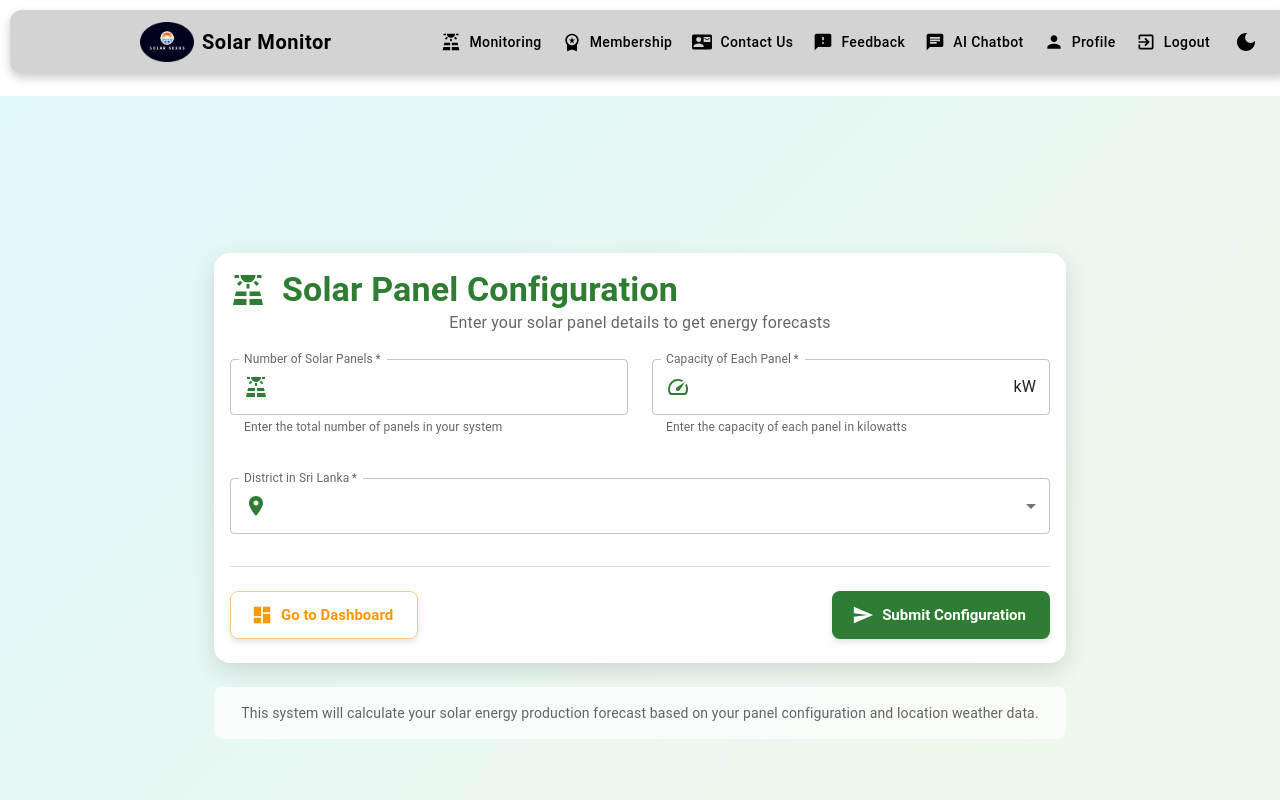
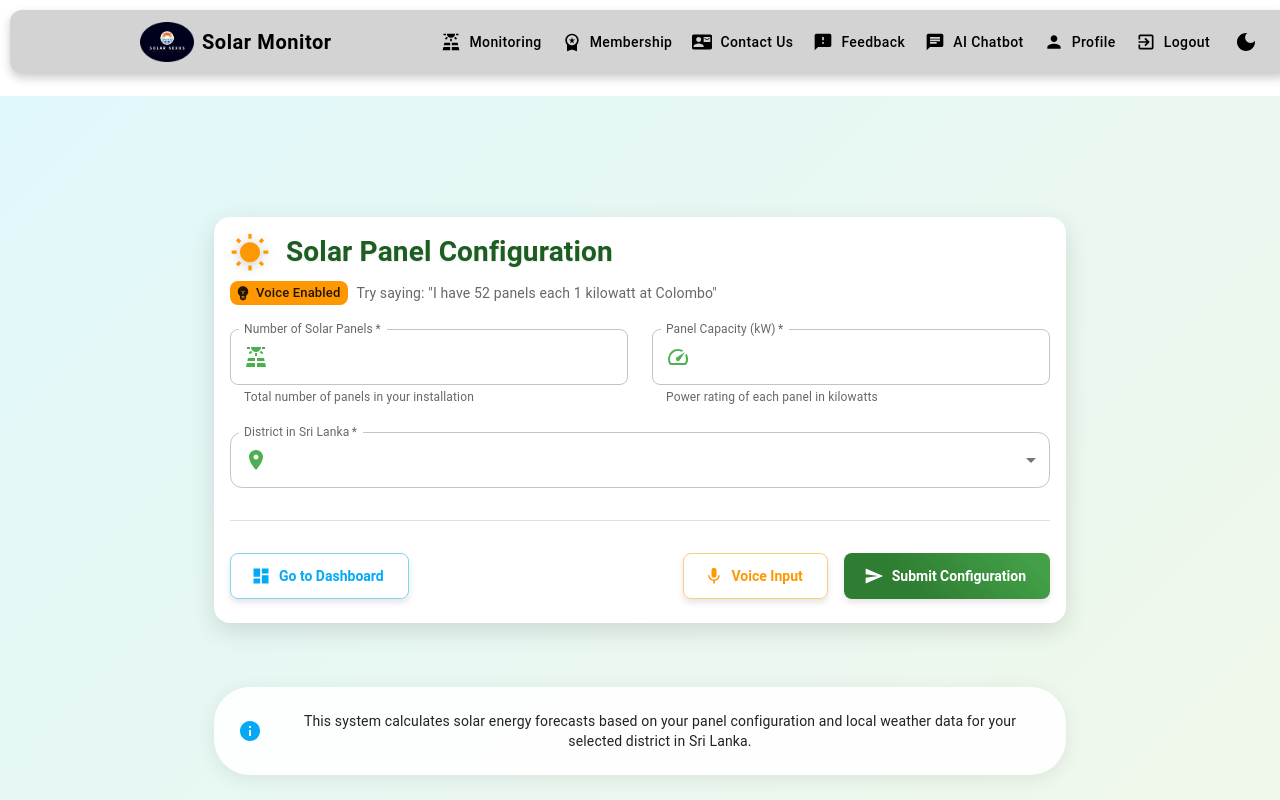
Before and after one commit to dewna-u/solar-nexus, a React (Create React App) app in the folder solarnexus/: page /SolarInputs in a window 1280 px wide. Built offline with nearby package versions, Linux system fonts and the light colour scheme.

Commit message:
voice input done

```diff
--- a/solarnexus/package.json
+++ b/solarnexus/package.json
@@ -18,6 +18,7 @@
         "express": "^5.1.0",
         "jspdf": "^3.0.1",
         "jspdf-autotable": "^5.0.2",
+        "microsoft-cognitiveservices-speech-sdk": "^1.43.1",
         "react": "^19.0.0",
         "react-chartjs-2": "^5.3.0",
         "react-csv": "^2.2.2",
--- a/solarnexus/src/Components/IT22101488/SolarInputs.js
+++ b/solarnexus/src/Components/IT22101488/SolarInputs.js
@@ -1,6 +1,8 @@
-import React, { useState } from "react";
-import { useNavigate } from "react-router-dom";
-import axios from "axios";
+
+import { useState } from "react"
+import { useNavigate } from "react-router-dom"
+import axios from "axios"
+import * as SpeechSDK from "microsoft-cognitiveservices-speech-sdk"
 import {
   Box,
   Container,
@@ -16,51 +18,122 @@ import {
   FormControl,
   InputLabel,
   Select,
-  Divider,
+  Snackbar,
   Alert,
-  Snackbar,
   createTheme,
   ThemeProvider,
-} from "@mui/material";
+  Tooltip,
+  Divider,
+  Chip,
+  Stack,
+  Fade,
+  LinearProgress,
+} from "@mui/material"
 import {
   SolarPower,
   Speed,
   LocationOn,
   Send,
   Dashboard,
-} from "@mui/icons-material";
+  Mic,
+  Info,
+  WbSunny,
+  BarChart,
+  EmojiObjects,
+} from "@mui/icons-material"
 
-// Custom theme for solar application
+// 🔑 Replace with your Azure Speech credentials
+const AZURE_KEY = "EhqxXUnQrtNIaA5JUeccg9W7Unw8OF7D3fbauRsuYtLVtWZYNeGEJQQJ99BEACYeBjFXJ3w3AAAYACOGRNWk"
+const AZURE_REGION = "eastus"
+
+const sriLankaDistricts = [
+  "Ampara",
+  "Anuradhapura",
+  "Badulla",
+  "Batticaloa",
+  "Colombo",
+  "Galle",
+  "Gampaha",
+  "Hambantota",
+  "Jaffna",
+  "Kalutara",
+  "Kandy",
+  "Kegalle",
+  "Kilinochchi",
+  "Kurunegala",
+  "Mannar",
+  "Matale",
+  "Matara",
+  "Monaragala",
+  "Mullaitivu",
+  "Nuwara Eliya",
+  "Polonnaruwa",
+  "Puttalam",
+  "Ratnapura",
+  "Trincomalee",
+  "Vavuniya",
+]
+
+const matchDistrict = (sentence) => {
+  const lower = sentence.toLowerCase()
+  return sriLankaDistricts.find((d) => lower.includes(d.toLowerCase())) || ""
+}
+
+const recognizeSpeech = () => {
+  return new Promise((resolve, reject) => {
+    const speechConfig = SpeechSDK.SpeechConfig.fromSubscription(AZURE_KEY, AZURE_REGION)
+    const audioConfig = SpeechSDK.AudioConfig.fromDefaultMicrophoneInput()
+    const recognizer = new SpeechSDK.SpeechRecognizer(speechConfig, audioConfig)
+
+    recognizer.recognizeOnceAsync((result) => {
+      if (result.reason === SpeechSDK.ResultReason.RecognizedSpeech) {
+        resolve(result.text)
+      } else {
+        reject("Speech not recognized")
+      }
+    })
+  })
+}
+
 const theme = createTheme({
   palette: {
     primary: {
-      main: "#2e7d32", // Green for solar/eco theme
-      light: "#60ad5e",
-      dark: "#005005",
-      contrastText: "#ffffff",
+      main: "#2e7d32",
+      light: "#4caf50",
+      dark: "#1b5e20",
     },
     secondary: {
-      main: "#ff9800", // Orange for sun/energy
-      light: "#ffc947",
-      dark: "#c66900",
-      contrastText: "#000000",
+      main: "#ff9800",
+      light: "#ffb74d",
+      dark: "#f57c00",
     },
     background: {
       default: "#f8f9fa",
       paper: "#ffffff",
     },
+    success: {
+      main: "#4caf50",
+    },
+    info: {
+      main: "#03a9f4",
+    },
   },
   typography: {
     fontFamily: "'Roboto', 'Segoe UI', sans-serif",
     h4: {
-      fontWeight: 600,
+      fontWeight: 700,
+      fontSize: "1.75rem",
     },
     h5: {
       fontWeight: 600,
+      fontSize: "1.25rem",
     },
-    h6: {
+    subtitle1: {
       fontWeight: 500,
     },
+  },
+  shape: {
+    borderRadius: 12,
   },
   components: {
     MuiButton: {
@@ -71,6 +144,17 @@ const theme = createTheme({
           fontWeight: 600,
           boxShadow: "0 4px 6px rgba(0,0,0,0.1)",
           padding: "10px 24px",
+          transition: "transform 0.2s ease-in-out",
+          "&:hover": {
+            transform: "translateY(-2px)",
+            boxShadow: "0 6px 10px rgba(0,0,0,0.15)",
+          },
+        },
+        containedPrimary: {
+          background: "linear-gradient(45deg, #2e7d32 30%, #43a047 90%)",
+        },
+        containedSecondary: {
+          background: "linear-gradient(45deg, #f57c00 30%, #ff9800 90%)",
         },
       },
     },
@@ -79,76 +163,111 @@ const theme = createTheme({
         root: {
           borderRadius: 16,
           boxShadow: "0 8px 24px rgba(0,0,0,0.12)",
+          overflow: "visible",
         },
       },
     },
     MuiTextField: {
       styleOverrides: {
         root: {
-          marginBottom: 16,
+          "& .MuiOutlinedInput-root": {
+            borderRadius: 8,
           },
         },
       },
     },
-});
+    MuiSelect: {
+      styleOverrides: {
+        outlined: {
+          borderRadius: 8,
+        },
+      },
+    },
+    MuiChip: {
+      styleOverrides: {
+        root: {
+          borderRadius: 8,
+          fontWeight: 500,
+        },
+      },
+    },
+  },
+})
 
 function SolarInputs() {
   const [formData, setFormData] = useState({
     numPanels: "",
     panelCapacity: "",
     location: "",
-  });
-  const [error, setError] = useState("");
-  const [showAlert, setShowAlert] = useState(false);
+  })
+  const [recognizedText, setRecognizedText] = useState("")
+  const [error, setError] = useState("")
+  const [showAlert, setShowAlert] = useState(false)
+  const [isListening, setIsListening] = useState(false)
+  const [isSubmitting, setIsSubmitting] = useState(false)
 
-  const navigate = useNavigate();
-
-  const sriLankaDistricts = [
-    "Ampara", "Anuradhapura", "Badulla", "Batticaloa", "Colombo",
-    "Galle", "Gampaha", "Hambantota", "Jaffna", "Kalutara",
-    "Kandy", "Kegalle", "Kilinochchi", "Kurunegala", "Mannar",
-    "Matale", "Matara", "Monaragala", "Mullaitivu", "Nuwara Eliya",
-    "Polonnaruwa", "Puttalam", "Ratnapura", "Trincomalee", "Vavuniya"
-  ];
+  const navigate = useNavigate()
 
   const handleChange = (e) => {
-    setFormData({ ...formData, [e.target.name]: e.target.value });
-  };
+    setFormData({ ...formData, [e.target.name]: e.target.value })
+  }
 
   const handleSubmit = async (e) => {
-    e.preventDefault();
+    e.preventDefault()
+    setIsSubmitting(true)
 
     const payload = {
-      numPanels: parseInt(formData.numPanels),
-      panelCapacity: parseFloat(formData.panelCapacity),
+      numPanels: Number.parseInt(formData.numPanels),
+      panelCapacity: Number.parseFloat(formData.panelCapacity),
       location: formData.location,
-    };
-
-    console.log("🚀 Submitting form:", payload);
+    }
 
     try {
-      const response = await axios.post("http://localhost:5000/api/solarInputs/add", payload, {
-        headers: {
-          "Content-Type": "application/json",
-        },
-      });
-
+      const response = await axios.post("http://localhost:5000/api/solarInputs/add", payload)
       if (response.status === 201) {
-        console.log("✅ Success:", response.data);
         navigate("/MonitoringDashboard", {
-          state: { weatherData: response.data.data.weather }
-        });
+          state: { weatherData: response.data.data.weather },
+        })
       }
     } catch (error) {
-      console.error("❌ Error submitting form:", error.response?.data?.message || error.message);
-      setError(error.response?.data?.message || error.message);
-      setShowAlert(true);
+      setError(error.response?.data?.message || "Submission failed")
+      setShowAlert(true)
+      setIsSubmitting(false)
     }
-  };
+  }
 
-  const handleCloseAlert = () => {
-    setShowAlert(false);
-  };
+  const handleVoiceInput = async () => {
+    try {
+      setIsListening(true)
+      const speechText = await recognizeSpeech()
+      setRecognizedText(speechText)
+      console.log("🗣 Detected:", speechText)
+
+      const numPanelsMatch = speechText.match(/(\d+)\s*panels?/i)
+      const capacityMatch = speechText.match(/each\s*(\d+(\.\d+)?)/i) || speechText.match(/(\d+(\.\d+)?)\s*k?w/i) // fallback match like "1 kW"
+      const location = matchDistrict(speechText)
+
+      const numPanels = numPanelsMatch ? numPanelsMatch[1] : ""
+      const panelCapacity = capacityMatch ? capacityMatch[1] : ""
+
+      setFormData({
+        numPanels,
+        panelCapacity,
+        location,
+      })
+    } catch (err) {
+      setError("Voice input failed")
+      setShowAlert(true)
+    } finally {
+      setIsListening(false)
+    }
+  }
+
+  // Calculate estimated power output
+  const estimatedOutput =
+    formData.numPanels && formData.panelCapacity
+      ? (Number.parseFloat(formData.numPanels) * Number.parseFloat(formData.panelCapacity)).toFixed(2)
+      : null
 
   return (
     <ThemeProvider theme={theme}>
@@ -163,21 +282,96 @@ function SolarInputs() {
         }}
       >
         <Container maxWidth="md">
-          <Card>
+          <Box sx={{ position: "relative", mb: 8 }}>
+            <Card
+              elevation={8}
+              sx={{
+                position: "relative",
+                overflow: "visible",
+                "&::before": {
+                  content: '""',
+                  position: "absolute",
+                  top: -20,
+                  left: -20,
+                  right: -20,
+                  bottom: -20,
+                  background: "radial-gradient(circle at top left, rgba(255,235,59,0.2), transparent 70%)",
+                  zIndex: -1,
+                  borderRadius: "24px",
+                },
+              }}
+            >
               <CardHeader
                 title={
-                <Box sx={{ display: "flex", alignItems: "center" }}>
-                  <SolarPower sx={{ fontSize: 36, color: "primary.main", mr: 2 }} />
-                  <Typography variant="h4" color="primary.main">
+                  <Box sx={{ display: "flex", alignItems: "center", mb: 1 }}>
+                    <WbSunny
+                      sx={{
+                        fontSize: 40,
+                        color: "secondary.main",
+                        mr: 2,
+                        filter: "drop-shadow(0 2px 4px rgba(0,0,0,0.2))",
+                      }}
+                    />
+                    <Typography variant="h4" color="primary.dark" sx={{ textShadow: "0 1px 2px rgba(0,0,0,0.1)" }}>
                       Solar Panel Configuration
                     </Typography>
                   </Box>
                 }
-              subheader="Enter your solar panel details to get energy forecasts"
+                subheader={
+                  <Box sx={{ display: "flex", alignItems: "center", mt: 1 }}>
+                    <Chip
+                      icon={<EmojiObjects fontSize="small" />}
+                      label="Voice Enabled"
+                      color="secondary"
+                      size="small"
+                      sx={{ mr: 1 }}
+                    />
+                    <Typography variant="body2" color="text.secondary">
+                      Try saying: "I have 52 panels each 1 kilowatt at Colombo"
+                    </Typography>
+                  </Box>
+                }
                 sx={{ pb: 0 }}
               />
 
+              {recognizedText && (
+                <Fade in={!!recognizedText}>
+                  <Box
+                    sx={{
+                      mx: 3,
+                      my: 2,
+                      p: 2,
+                      backgroundColor: "rgba(255, 253, 231, 0.8)",
+                      borderRadius: 2,
+                      border: "1px solid #fff9c4",
+                      boxShadow: "inset 0 1px 3px rgba(0,0,0,0.05)",
+                    }}
+                  >
+                    <Typography
+                      variant="subtitle2"
+                      color="text.secondary"
+                      sx={{ display: "flex", alignItems: "center" }}
+                    >
+                      <Mic fontSize="small" sx={{ mr: 1, color: "secondary.main" }} />
+                      Recognized:{" "}
+                      <Box component="span" sx={{ ml: 1, fontWeight: 600, color: "text.primary" }}>
+                        {recognizedText}
+                      </Box>
+                    </Typography>
+                  </Box>
+                </Fade>
+              )}
+
               <CardContent sx={{ pt: 3 }}>
+                {isListening && (
+                  <Box sx={{ width: "100%", mb: 3 }}>
+                    <LinearProgress color="secondary" />
+                    <Typography variant="caption" align="center" display="block" sx={{ mt: 1 }}>
+                      Listening...
+                    </Typography>
+                  </Box>
+                )}
+
                 <form onSubmit={handleSubmit}>
                   <Grid container spacing={3}>
                     <Grid item xs={12} md={6}>
@@ -190,47 +384,39 @@ function SolarInputs() {
                         onChange={handleChange}
                         required
                         variant="outlined"
+                        helperText="Total number of panels in your installation"
                         InputProps={{
-                        startAdornment: (
-                          <SolarPower color="primary" sx={{ mr: 1 }} />
-                        ),
+                          startAdornment: <SolarPower sx={{ color: "primary.light", mr: 1 }} />,
                         }}
-                      helperText="Enter the total number of panels in your system"
                       />
                     </Grid>
 
                     <Grid item xs={12} md={6}>
                       <TextField
                         fullWidth
-                      label="Capacity of Each Panel"
+                        label="Panel Capacity (kW)"
                         name="panelCapacity"
                         type="number"
                         value={formData.panelCapacity}
                         onChange={handleChange}
                         required
                         variant="outlined"
+                        helperText="Power rating of each panel in kilowatts"
                         InputProps={{
-                        startAdornment: (
-                          <Speed color="primary" sx={{ mr: 1 }} />
-                        ),
-                        endAdornment: "kW",
+                          startAdornment: <Speed sx={{ color: "primary.light", mr: 1 }} />,
                         }}
-                      helperText="Enter the capacity of each panel in kilowatts"
                       />
                     </Grid>
 
                     <Grid item xs={12}>
                       <FormControl fullWidth required>
-                      <InputLabel id="location-label">District in Sri Lanka</InputLabel>
+                        <InputLabel>District in Sri Lanka</InputLabel>
                         <Select
-                        labelId="location-label"
                           name="location"
                           value={formData.location}
                           onChange={handleChange}
                           label="District in Sri Lanka"
-                        startAdornment={
-                          <LocationOn color="primary" sx={{ mr: 1 }} />
-                        }
+                          startAdornment={<LocationOn sx={{ color: "primary.light", mr: 1 }} />}
                         >
                           <MenuItem value="" disabled>
                             <em>Select a district</em>
@@ -245,74 +431,131 @@ function SolarInputs() {
                     </Grid>
                   </Grid>
 
-                <Box
+                  {estimatedOutput && (
+                    <Paper
+                      elevation={0}
                       sx={{
-                    display: "flex",
-                    justifyContent: "space-between",
                         mt: 4,
-                    pt: 3,
-                    borderTop: "1px solid",
-                    borderColor: "divider",
+                        p: 2,
+                        bgcolor: "rgba(76, 175, 80, 0.08)",
+                        borderRadius: 2,
+                        border: "1px solid rgba(76, 175, 80, 0.2)",
                       }}
+                    >
+                      <Stack direction="row" alignItems="center" spacing={1}>
+                        <BarChart color="success" />
+                        <Typography variant="subtitle1">
+                          Estimated System Capacity: <strong>{estimatedOutput} kW</strong>
+                        </Typography>
+                      </Stack>
+                    </Paper>
+                  )}
+
+                  <Divider sx={{ my: 4 }} />
+
+                  <Stack
+                    direction={{ xs: "column", sm: "row" }}
+                    justifyContent="space-between"
+                    alignItems="center"
+                    spacing={2}
                   >
                     <Button
                       variant="outlined"
-                    color="secondary"
-                    size="large"
+                      color="info"
                       startIcon={<Dashboard />}
                       onClick={() => navigate("/MonitoringDashboard")}
+                      sx={{ width: { xs: "100%", sm: "auto" } }}
                     >
                       Go to Dashboard
                     </Button>
+
+                    <Stack direction="row" spacing={2}>
+                      <Tooltip title="Use voice input to fill the form">
+                        <Button
+                          variant="outlined"
+                          color="secondary"
+                          onClick={handleVoiceInput}
+                          disabled={isListening}
+                          startIcon={<Mic />}
+                        >
+                          Voice Input
+                        </Button>
+                      </Tooltip>
 
                       <Button
                         type="submit"
                         variant="contained"
                         color="primary"
-                    size="large"
                         startIcon={<Send />}
+                        disabled={isSubmitting}
                       >
-                    Submit Configuration
+                        {isSubmitting ? "Submitting..." : "Submit Configuration"}
                       </Button>
-                </Box>
+                    </Stack>
+                  </Stack>
                 </form>
               </CardContent>
             </Card>
 
-          <Box sx={{ mt: 3, textAlign: "center" }}>
+            {/* Decorative elements */}
+            <Box
+              sx={{
+                position: "absolute",
+                top: -15,
+                right: -15,
+                width: 80,
+                height: 80,
+                borderRadius: "50%",
+                background: "radial-gradient(circle, rgba(255,193,7,0.2) 0%, rgba(255,193,7,0) 70%)",
+                zIndex: -1,
+              }}
+            />
+            <Box
+              sx={{
+                position: "absolute",
+                bottom: -20,
+                left: "30%",
+                width: 100,
+                height: 100,
+                borderRadius: "50%",
+                background: "radial-gradient(circle, rgba(76,175,80,0.15) 0%, rgba(76,175,80,0) 70%)",
+                zIndex: -1,
+              }}
+            />
+          </Box>
+
           <Paper
-              elevation={0}
+            elevation={2}
             sx={{
-                p: 2,
-                bgcolor: "rgba(255, 255, 255, 0.7)",
-                borderRadius: 2,
+              p: 3,
+              bgcolor: "rgba(255,255,255,0.9)",
+              borderRadius: 3,
+              boxShadow: "0 4px 20px rgba(0,0,0,0.08)",
             }}
           >
-              <Typography variant="body2" color="text.secondary">
-                This system will calculate your solar energy production forecast based on your panel configuration and location weather data.
+            <Stack direction="row" spacing={2} alignItems="center">
+              <Info color="info" />
+              <Typography variant="body2">
+                This system calculates solar energy forecasts based on your panel configuration and local weather data
+                for your selected district in Sri Lanka.
               </Typography>
+            </Stack>
           </Paper>
-          </Box>
-        </Container>
 
           <Snackbar
             open={showAlert}
-          autoHideDuration={6000}
-          onClose={handleCloseAlert}
+            autoHideDuration={5000}
+            onClose={() => setShowAlert(false)}
             anchorOrigin={{ vertical: "bottom", horizontal: "center" }}
           >
-          <Alert
-            onClose={handleCloseAlert}
-            severity="error"
-            variant="filled"
-            sx={{ width: "100%" }}
-          >
-            {error || "An error occurred during submission"}
+            <Alert severity="error" variant="filled" sx={{ width: "100%" }} onClose={() => setShowAlert(false)}>
+              {error}
             </Alert>
           </Snackbar>
+        </Container>
       </Box>
     </ThemeProvider>
-  );
+  )
 }
 
-export default SolarInputs;
+export default SolarInputs
```
Also changed, not shown: 1 other file (tests, documents, lock files or other folders). Lines whose indentation alone changed are shown as unchanged.
